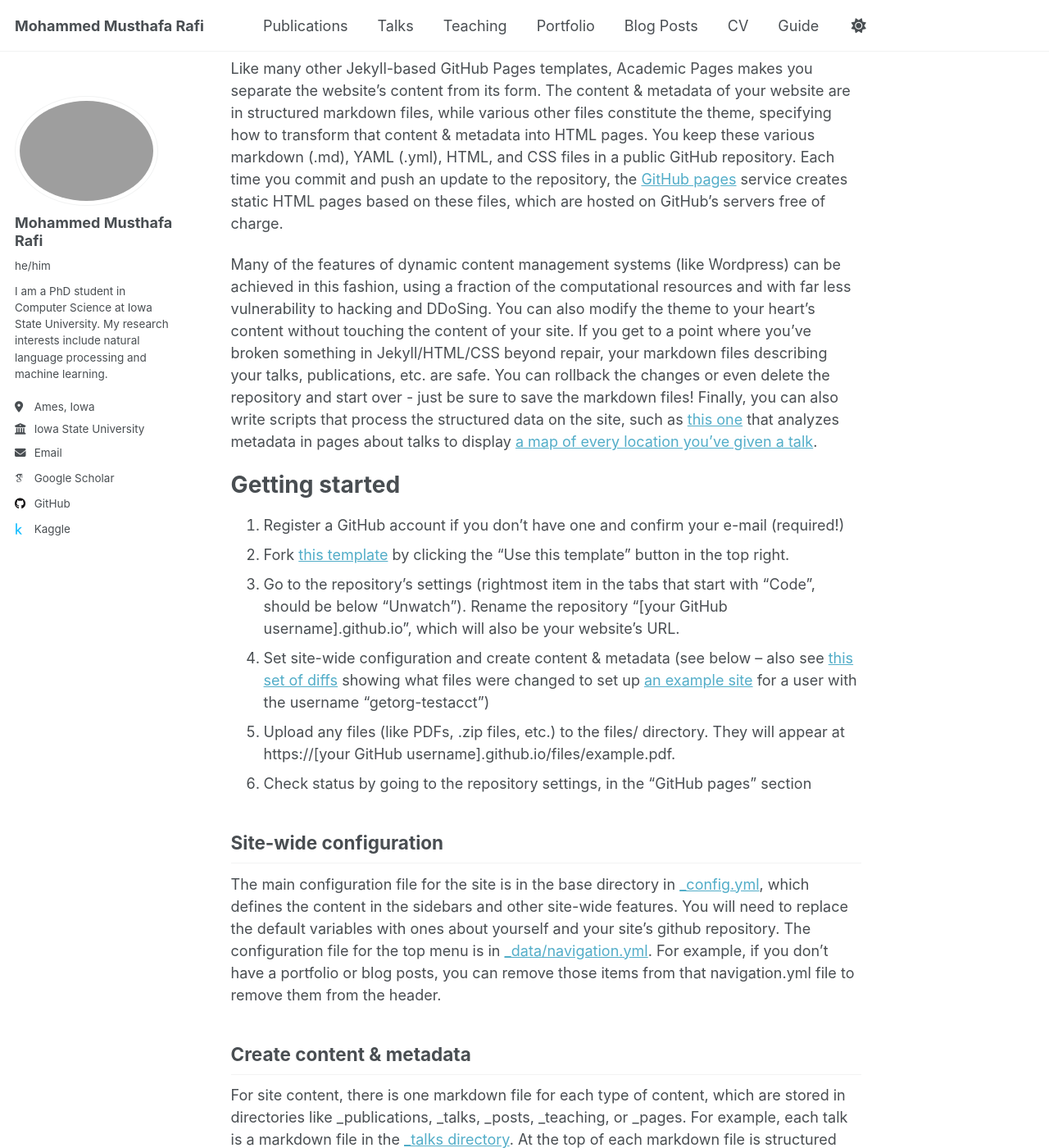
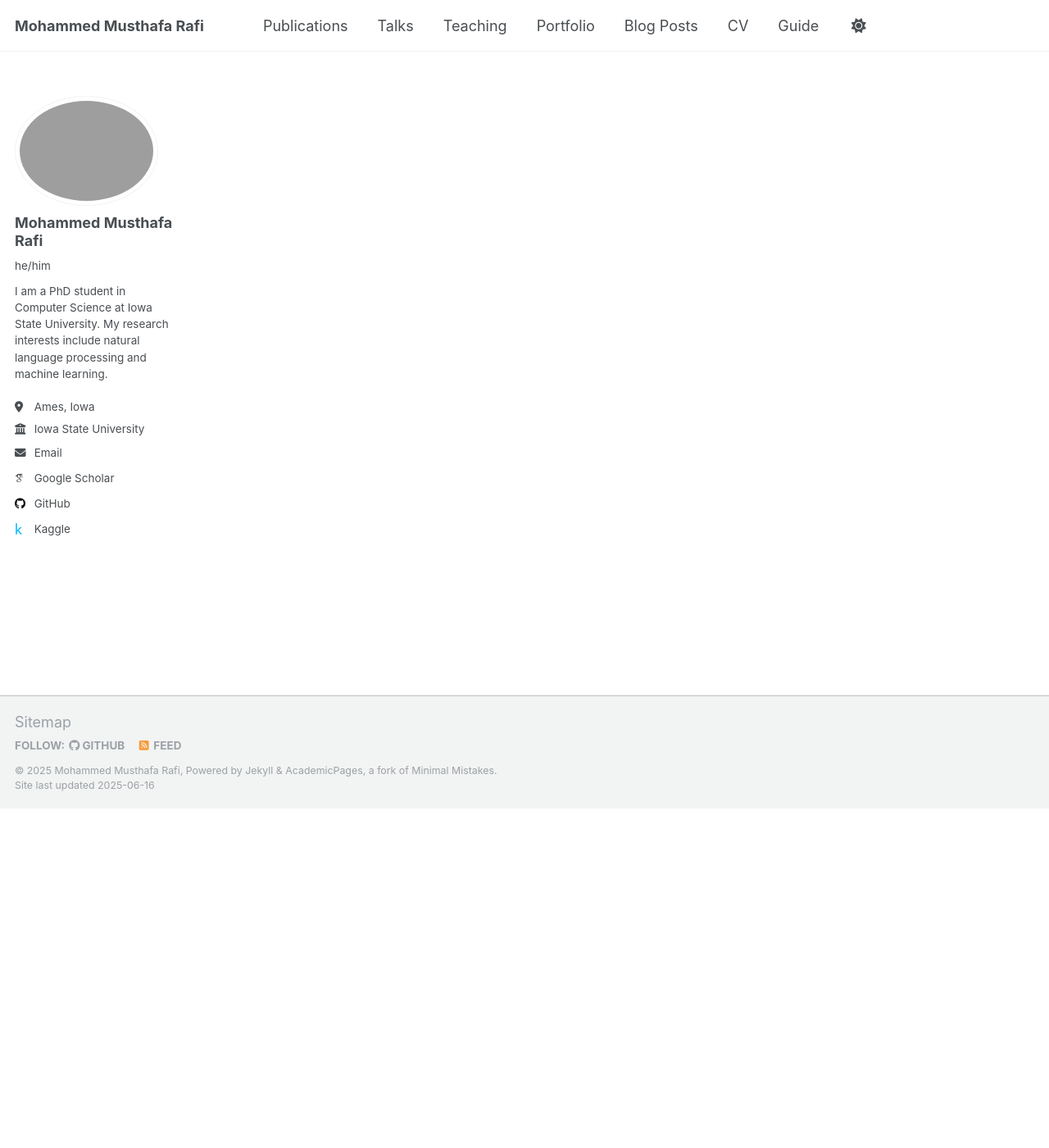
Before and after one commit to itsMustafamr/itsmustafamr.github.io, a Jekyll site: the page built from _pages/about.md, in a window 1280 px wide and 1400 px high, scrolled down 414 px. Shown: the whole window at 82% size. Built offline with Jekyll 4.4.1, drawn with Linux system fonts in a browser that asks for light colours; some web fonts are replaced; some of the changed text lies outside the part shown.

Commit message:
i have made the homepage clean now... need to add content

```diff
--- a/_pages/about.md
+++ b/_pages/about.md
@@ -1,15 +1,16 @@
 ---
 permalink: /
-title: "Academic Pages is a ready-to-fork GitHub Pages template for academic personal websites"
+#title: "Academic Pages is a ready-to-fork GitHub Pages template for academic personal websites"
+title: "Academic personal website"
 author_profile: true
 redirect_from:
   - /about/
   - /about.html
 ---
+<!--
+This is the front page of a website that is powered by the [Academic Pages template](https://github.com/academicpages/academicpages.github.io) and hosted on GitHub pages. [GitHub pages](https://pages.github.com) is a free service in which websites are built and hosted from code and data stored in a GitHub repository, automatically updating when a new commit is made to the repository. This template was forked from the [Minimal Mistakes Jekyll Theme](https://mmistakes.github.io/minimal-mistakes/) created by Michael Rose, and then extended to support the kinds of content that academics have: publications, talks, teaching, a portfolio, blog posts, and a dynamically-generated CV. You can fork [this template](https://github.com/academicpages/academicpages.github.io) right now, modify the configuration and markdown files, add your own PDFs and other content, and have your own site for free, with no ads! -->
 
-This is the front page of a website that is powered by the [Academic Pages template](https://github.com/academicpages/academicpages.github.io) and hosted on GitHub pages. [GitHub pages](https://pages.github.com) is a free service in which websites are built and hosted from code and data stored in a GitHub repository, automatically updating when a new commit is made to the repository. This template was forked from the [Minimal Mistakes Jekyll Theme](https://mmistakes.github.io/minimal-mistakes/) created by Michael Rose, and then extended to support the kinds of content that academics have: publications, talks, teaching, a portfolio, blog posts, and a dynamically-generated CV. You can fork [this template](https://github.com/academicpages/academicpages.github.io) right now, modify the configuration and markdown files, add your own PDFs and other content, and have your own site for free, with no ads!
-
-A data-driven personal website
+<!-- A data-driven personal website
 ======
 Like many other Jekyll-based GitHub Pages templates, Academic Pages makes you separate the website's content from its form. The content & metadata of your website are in structured markdown files, while various other files constitute the theme, specifying how to transform that content & metadata into HTML pages. You keep these various markdown (.md), YAML (.yml), HTML, and CSS files in a public GitHub repository. Each time you commit and push an update to the repository, the [GitHub pages](https://pages.github.com/) service creates static HTML pages based on these files, which are hosted on GitHub's servers free of charge.
 
@@ -30,9 +31,9 @@
 
 Create content & metadata
 ------
-For site content, there is one markdown file for each type of content, which are stored in directories like _publications, _talks, _posts, _teaching, or _pages. For example, each talk is a markdown file in the [_talks directory](https://github.com/academicpages/academicpages.github.io/tree/master/_talks). At the top of each markdown file is structured data in YAML about the talk, which the theme will parse to do lots of cool stuff. The same structured data about a talk is used to generate the list of talks on the [Talks page](https://academicpages.github.io/talks), each [individual page](https://academicpages.github.io/talks/2012-03-01-talk-1) for specific talks, the talks section for the [CV page](https://academicpages.github.io/cv), and the [map of places you've given a talk](https://academicpages.github.io/talkmap.html) (if you run this [python file](https://github.com/academicpages/academicpages.github.io/blob/master/talkmap.py) or [Jupyter notebook](https://github.com/academicpages/academicpages.github.io/blob/master/talkmap.ipynb), which creates the HTML for the map based on the contents of the _talks directory).
+For site content, there is one markdown file for each type of content, which are stored in directories like _publications, _talks, _posts, _teaching, or _pages. For example, each talk is a markdown file in the [_talks directory](https://github.com/academicpages/academicpages.github.io/tree/master/_talks). At the top of each markdown file is structured data in YAML about the talk, which the theme will parse to do lots of cool stuff. The same structured data about a talk is used to generate the list of talks on the [Talks page](https://academicpages.github.io/talks), each [individual page](https://academicpages.github.io/talks/2012-03-01-talk-1) for specific talks, the talks section for the [CV page](https://academicpages.github.io/cv), and the [map of places you've given a talk](https://academicpages.github.io/talkmap.html) (if you run this [python file](https://github.com/academicpages/academicpages.github.io/blob/master/talkmap.py) or [Jupyter notebook](https://github.com/academicpages/academicpages.github.io/blob/master/talkmap.ipynb), which creates the HTML for the map based on the contents of the _talks directory). -->
 
-**Markdown generator**
+<!-- **Markdown generator**
 
 The repository includes [a set of Jupyter notebooks](https://github.com/academicpages/academicpages.github.io/tree/master/markdown_generator
 ) that converts a CSV containing structured data about talks or presentations into individual markdown files that will be properly formatted for the Academic Pages template. The sample CSVs in that directory are the ones I used to create my own personal website at stuartgeiger.com. My usual workflow is that I keep a spreadsheet of my publications and talks, then run the code in these notebooks to generate the markdown files, then commit and push them to the GitHub repository.
@@ -46,4 +47,4 @@
 
 For more info
 ------
-More info about configuring Academic Pages can be found in [the guide](https://academicpages.github.io/markdown/), the [growing wiki](https://github.com/academicpages/academicpages.github.io/wiki), and you can always [ask a question on GitHub](https://github.com/academicpages/academicpages.github.io/discussions). The [guides for the Minimal Mistakes theme](https://mmistakes.github.io/minimal-mistakes/docs/configuration/) (which this theme was forked from) might also be helpful.
+More info about configuring Academic Pages can be found in [the guide](https://academicpages.github.io/markdown/), the [growing wiki](https://github.com/academicpages/academicpages.github.io/wiki), and you can always [ask a question on GitHub](https://github.com/academicpages/academicpages.github.io/discussions). The [guides for the Minimal Mistakes theme](https://mmistakes.github.io/minimal-mistakes/docs/configuration/) (which this theme was forked from) might also be helpful. -->
```
